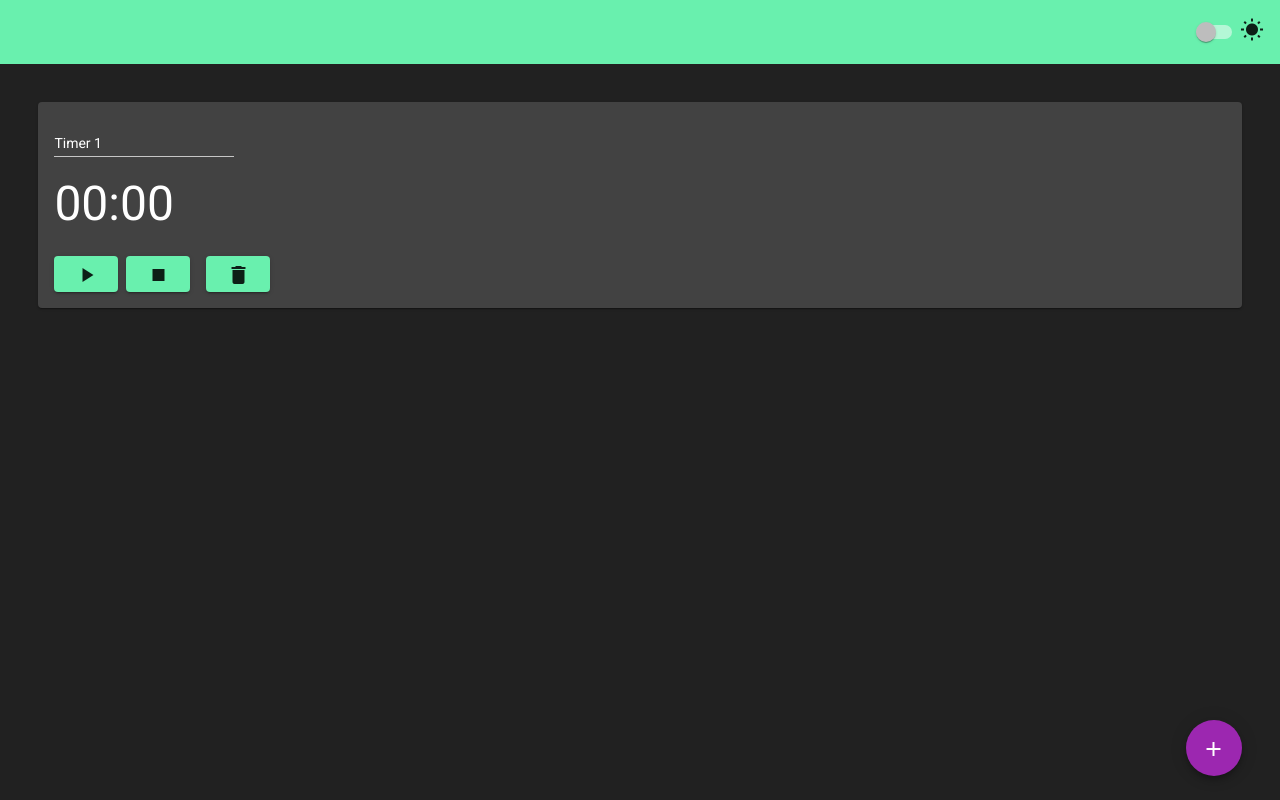
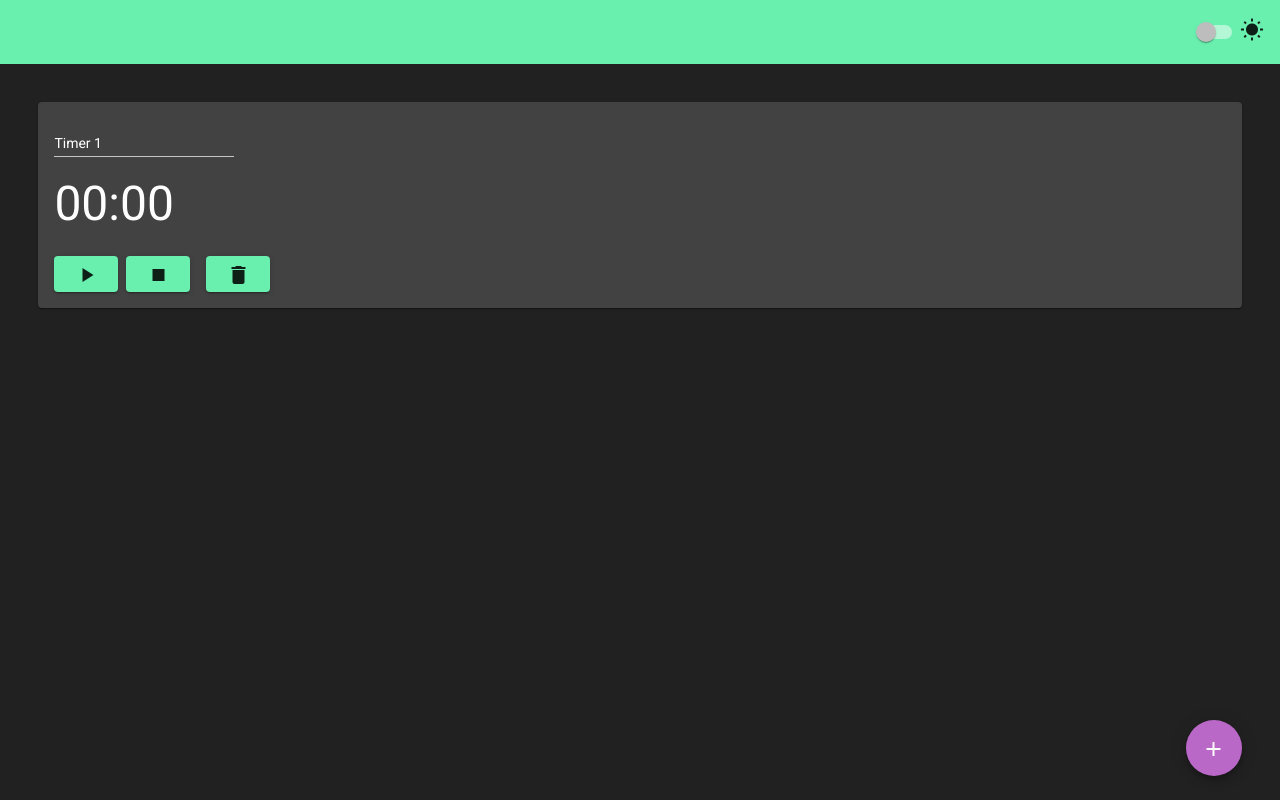
Before and after one commit to Wellvergton/cron, an Angular app: page / in a window 1280 px wide. Built offline with nearby package versions, Linux system fonts and the light colour scheme.

Commit message:
Changes on the color palette

```diff
--- a/src/styles.scss
+++ b/src/styles.scss
@@ -1,14 +1,14 @@
 @import '~@angular/material/theming';
 @include mat-core();
 
-$cron-primary: mat-palette($mat-indigo);
-$cron-accent: mat-palette($mat-pink, A200, A100, A400);
+$cron-primary: mat-palette($mat-purple, 700);
+$cron-accent: mat-palette($mat-light-green, A700);
 $cron-theme: mat-light-theme($cron-primary, $cron-accent);
 
 @include angular-material-theme($cron-theme);
 
 $dark-primary: mat-palette($mat-green, A200);
-$dark-accent: mat-palette($mat-purple, 500);
+$dark-accent: mat-palette($mat-purple, 300);
 $dark-theme: mat-dark-theme($dark-primary, $dark-accent);
 
 .cron-dark-theme {
```
